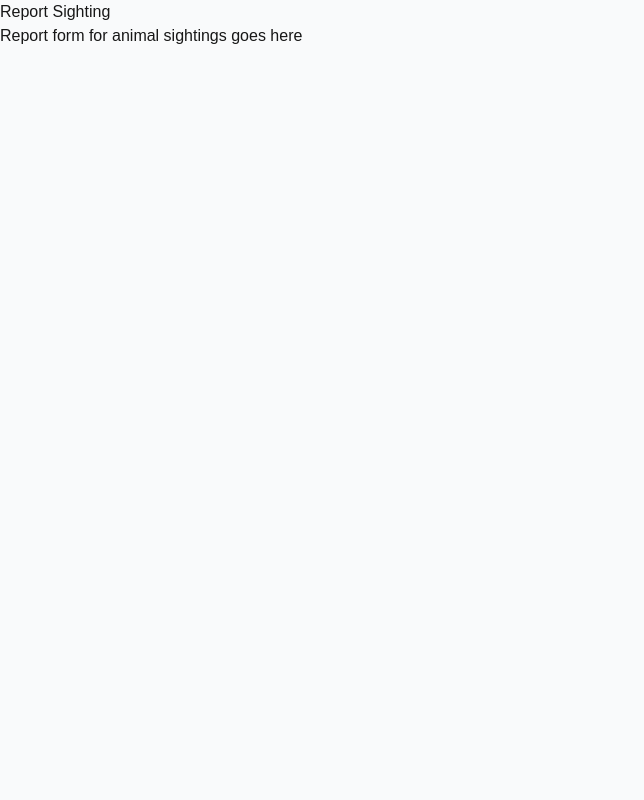
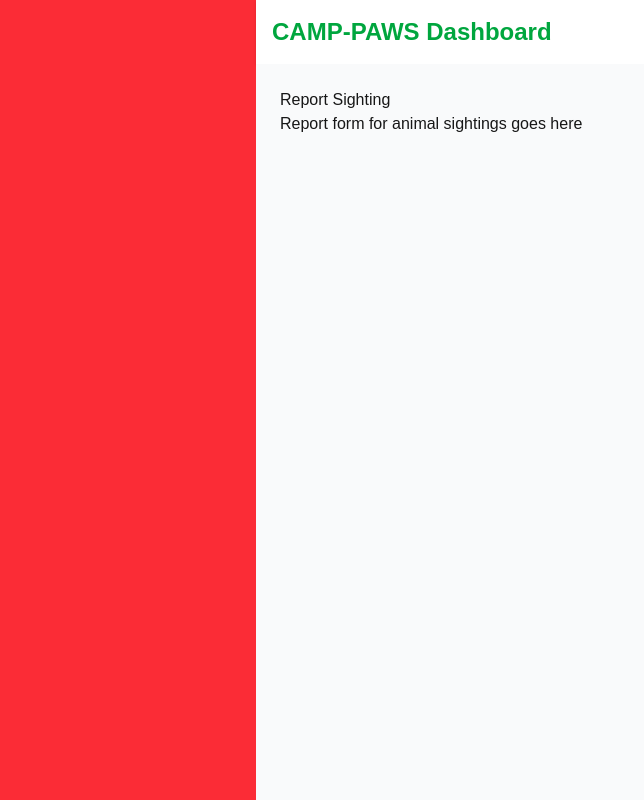
Before and after one commit to CSci-153-Web-Systems-and-Technologies/batch-2025-camp-paws-web, a Next.js app: page /report in a window 1280 px wide. Shown: the whole page, without its empty margins (0-644 px from the left). Built offline with nearby package versions, Linux system fonts and the light colour scheme.

Commit message:
feat: add dynamic page headers to dashboard layout

```diff
--- a/src/app/(dashboard)/layout.tsx
+++ b/src/app/(dashboard)/layout.tsx
@@ -1,15 +1,43 @@
+'use client';
+import { usePathname } from 'next/navigation';
+
+const PAGE_HEADERS: Record<string, { title: string; description: string }> = {
+  '/user-dashboard': {
+    title: 'User Dashboard',
+    description: 'See your reporting activity and the campus-wide summary of stray sightings.'
+  }
+  // You can add more page headers here over time
+};
+
 export default function DashboardLayout({
   children,
 }: {
   children: React.ReactNode;
 }) {
+  const pathname = usePathname();
+  const headerInfo = PAGE_HEADERS[pathname] || {
+    title: 'CAMP-PAWS Dashboard',
+    description: ''
+  };
+
   return (
-    <div>
-      {/* You can build your layout here */}
-      <div className="">
+    <div className="flex h-screen">
+      <aside className="w-64 bg-red-500">
+        {/* Sidebar content */}
+      </aside>
 
-      </div>
-      {children}
+      <main className="flex-1 flex flex-col">
+        <header className="bg-white shadow-sm p-4">
+          <h1 className="text-2xl font-bold text-green-600">{headerInfo.title}</h1>
+          {headerInfo.description && (
+            <p className="text-gray-600 mt-1">{headerInfo.description}</p>
+          )}
+        </header>
+
+        <div className="flex-1 p-6 bg-gray-50 overflow-y-auto">
+          {children}
+        </div>
+      </main>
     </div>
   );
 }
```
